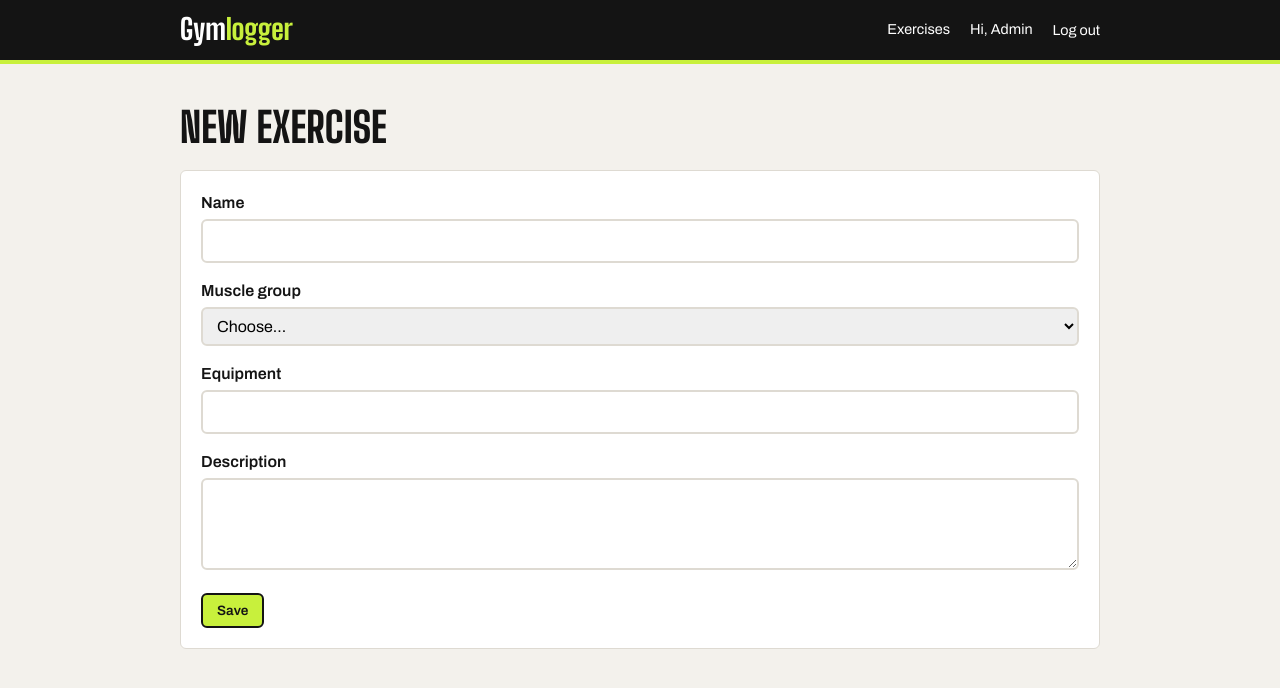
After one commit to digantasarmah1001-crypto/Gymlogger, a Laravel app: page /exercises/create in a window 1280 px wide. The commit adds this page. Shown: the top 688 px of the page. Run offline with Laravel 12, Linux system fonts and the light colour scheme; a user stored in the database is signed in; data comes from the database, SQL or seed files in the repository.

Commit message:
Let the admin add exercises

```diff
--- a/app/Http/Controllers/ExerciseController.php
+++ b/app/Http/Controllers/ExerciseController.php
@@ -3,6 +3,8 @@
 namespace App\Http\Controllers;
 
 use App\Models\Exercise;
+use Illuminate\Http\Request;
+use Illuminate\Validation\Rule;
 
 class ExerciseController extends Controller
 {
@@ -13,8 +15,30 @@ class ExerciseController extends Controller
         return view('exercises.index', ['exercises' => $exercises]);
     }
 
+    public function create()
+    {
+        return view('exercises.create', ['exercise' => new Exercise]);
+    }
+
+    public function store(Request $request)
+    {
+        $exercise = Exercise::create($this->validateExercise($request));
+
+        return redirect()->route('exercises.show', $exercise)->with('status', 'Exercise added.');
+    }
+
     public function show(Exercise $exercise)
     {
         return view('exercises.show', ['exercise' => $exercise]);
     }
+
+    private function validateExercise(Request $request, ?Exercise $exercise = null)
+    {
+        return $request->validate([
+            'name' => ['required', 'string', 'max:100', Rule::unique('exercises')->ignore($exercise)],
+            'muscle_group' => ['required', Rule::in(Exercise::MUSCLE_GROUPS)],
+            'equipment' => ['nullable', 'string', 'max:50'],
+            'description' => ['nullable', 'string', 'max:1000'],
+        ]);
+    }
 }
--- a/app/Providers/AppServiceProvider.php
+++ b/app/Providers/AppServiceProvider.php
@@ -2,23 +2,19 @@
 
 namespace App\Providers;
 
+use App\Models\User;
+use Illuminate\Support\Facades\Gate;
 use Illuminate\Support\ServiceProvider;
 
 class AppServiceProvider extends ServiceProvider
 {
-    /**
-     * Register any application services.
-     */
     public function register(): void
     {
         //
     }
 
-    /**
-     * Bootstrap any application services.
-     */
     public function boot(): void
     {
-        //
+        Gate::define('admin', fn (User $user) => $user->is_admin);
     }
 }
--- /dev/null
+++ b/resources/views/exercises/_form.blade.php
@@ -0,0 +1,28 @@
+<div class="field">
+    <label for="name">Name</label>
+    <input id="name" name="name" value="{{ old('name', $exercise->name) }}">
+    @error('name') <p class="error">{{ $message }}</p> @enderror
+</div>
+
+<div class="field">
+    <label for="muscle_group">Muscle group</label>
+    <select id="muscle_group" name="muscle_group">
+        <option value="">Choose...</option>
+        @foreach (App\Models\Exercise::MUSCLE_GROUPS as $group)
+            <option value="{{ $group }}" @selected(old('muscle_group', $exercise->muscle_group) === $group)>{{ $group }}</option>
+        @endforeach
+    </select>
+    @error('muscle_group') <p class="error">{{ $message }}</p> @enderror
+</div>
+
+<div class="field">
+    <label for="equipment">Equipment</label>
+    <input id="equipment" name="equipment" value="{{ old('equipment', $exercise->equipment) }}">
+    @error('equipment') <p class="error">{{ $message }}</p> @enderror
+</div>
+
+<div class="field">
+    <label for="description">Description</label>
+    <textarea id="description" name="description" rows="3">{{ old('description', $exercise->description) }}</textarea>
+    @error('description') <p class="error">{{ $message }}</p> @enderror
+</div>
--- /dev/null
+++ b/resources/views/exercises/create.blade.php
@@ -0,0 +1,13 @@
+@extends('layouts.app')
+
+@section('title', 'New exercise')
+
+@section('content')
+    <h1>New exercise</h1>
+
+    <form method="POST" action="{{ route('exercises.store') }}" class="card">
+        @csrf
+        @include('exercises._form')
+        <button type="submit" class="btn-primary">Save</button>
+    </form>
+@endsection
--- a/resources/views/exercises/index.blade.php
+++ b/resources/views/exercises/index.blade.php
@@ -4,6 +4,10 @@
 
 @section('content')
     <h1>Exercises</h1>
+
+    @can('admin')
+        <p><a href="{{ route('exercises.create') }}" class="btn btn-primary">New exercise</a></p>
+    @endcan
 
     <div class="card">
         <table>
--- a/routes/web.php
+++ b/routes/web.php
@@ -16,4 +16,8 @@ Route::middleware('guest')->group(function () {
 
 Route::post('/logout', [AuthController::class, 'logout'])->middleware('auth')->name('logout');
 
+Route::middleware(['auth', 'can:admin'])->group(function () {
+    Route::resource('exercises', ExerciseController::class)->only(['create', 'store']);
+});
+
 Route::resource('exercises', ExerciseController::class)->only(['index', 'show']);
```
